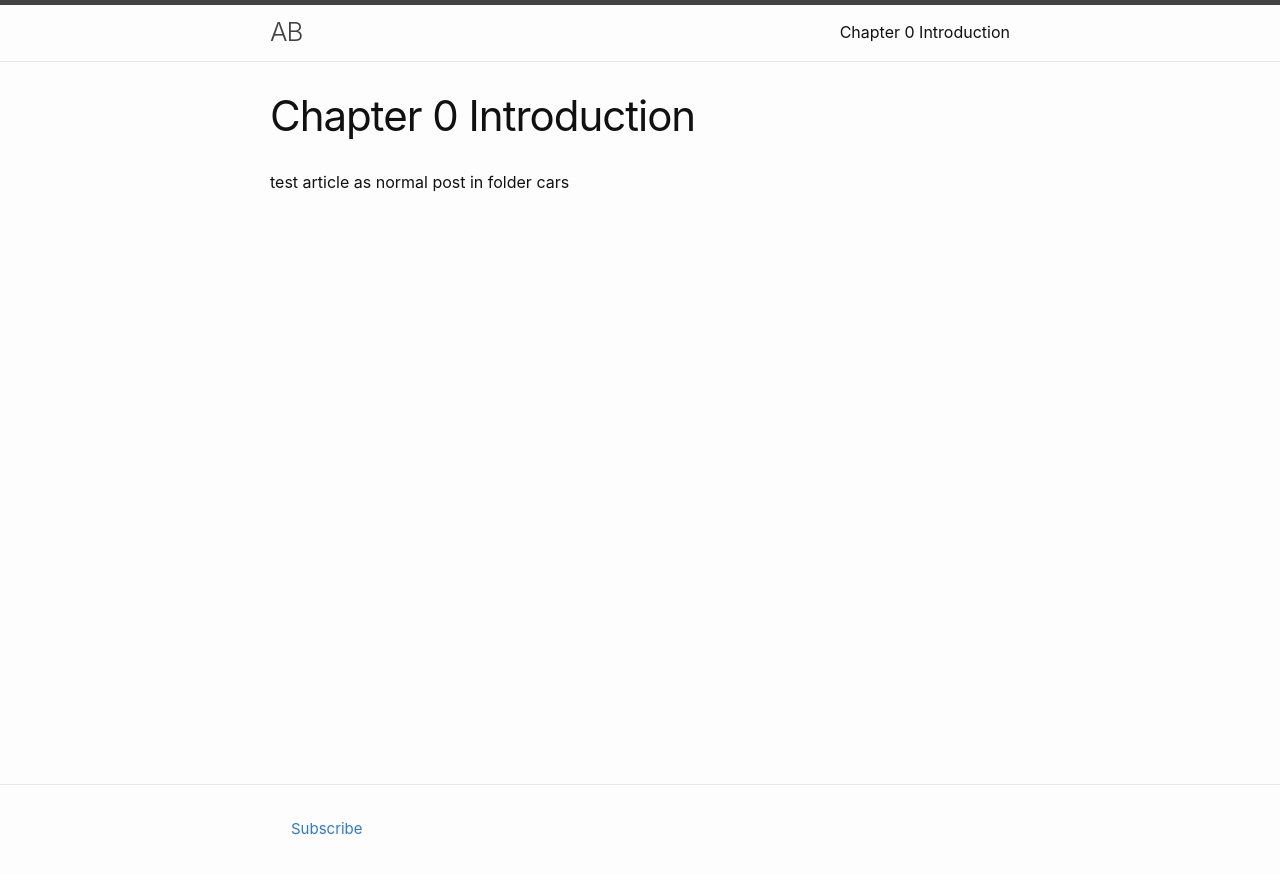
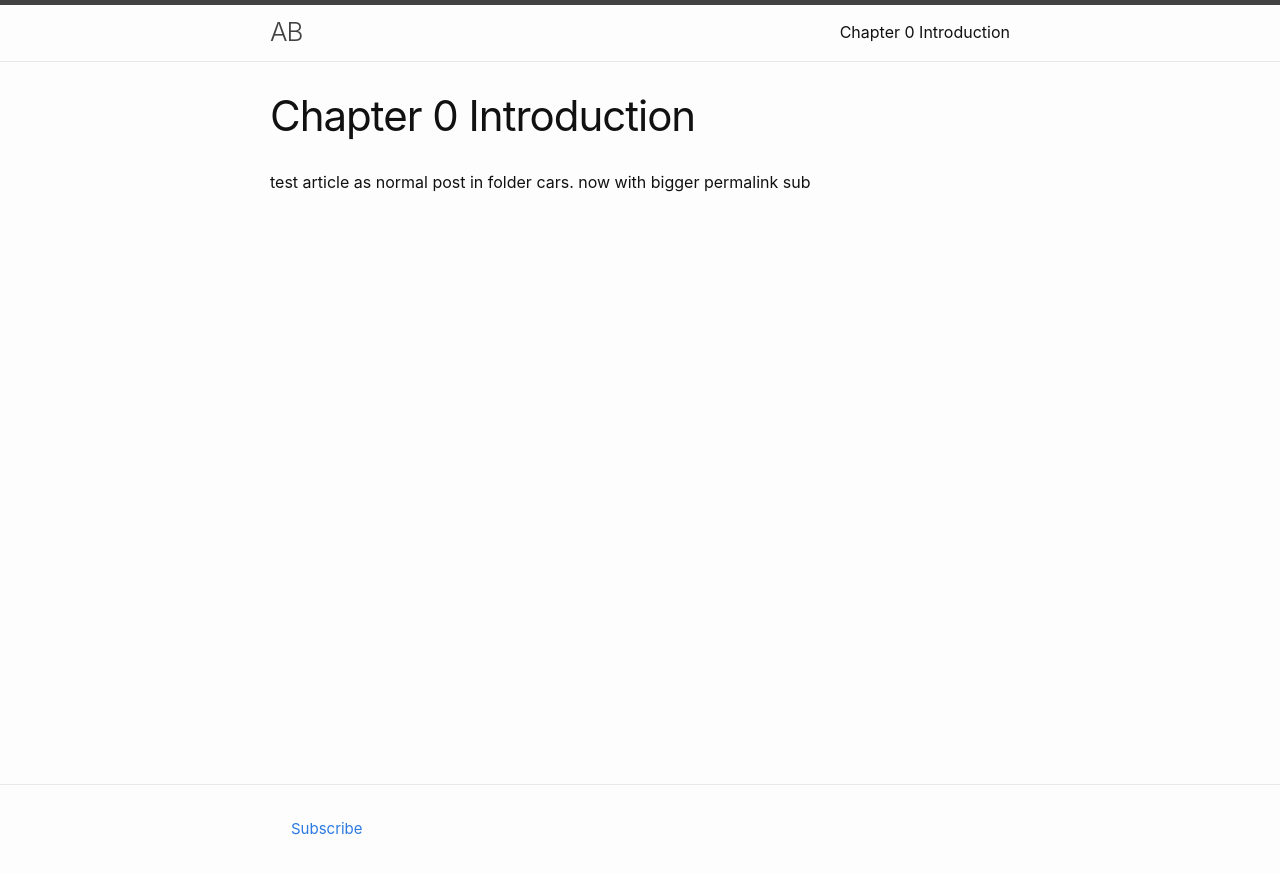
Before and after one commit to Nargagansett/nargagansett.github.io, a Jekyll site: the page built from cars/intro.md, in a window 1280 px wide. Shown: the top 874 px of the page. Built offline with Jekyll 4.4.1, drawn with Linux system fonts in a browser that asks for light colours.

Commit message:
Update intro.md

```diff
--- a/cars/intro.md
+++ b/cars/intro.md
@@ -1,8 +1,8 @@
 ---
 layout: post
-permalink: /introduction2
+permalink: /cars/introduction2
 title: Chapter 0 Introduction
 
 ---
 
-test article as normal post in folder cars
+test article as normal post in folder cars. now with bigger permalink sub
```
